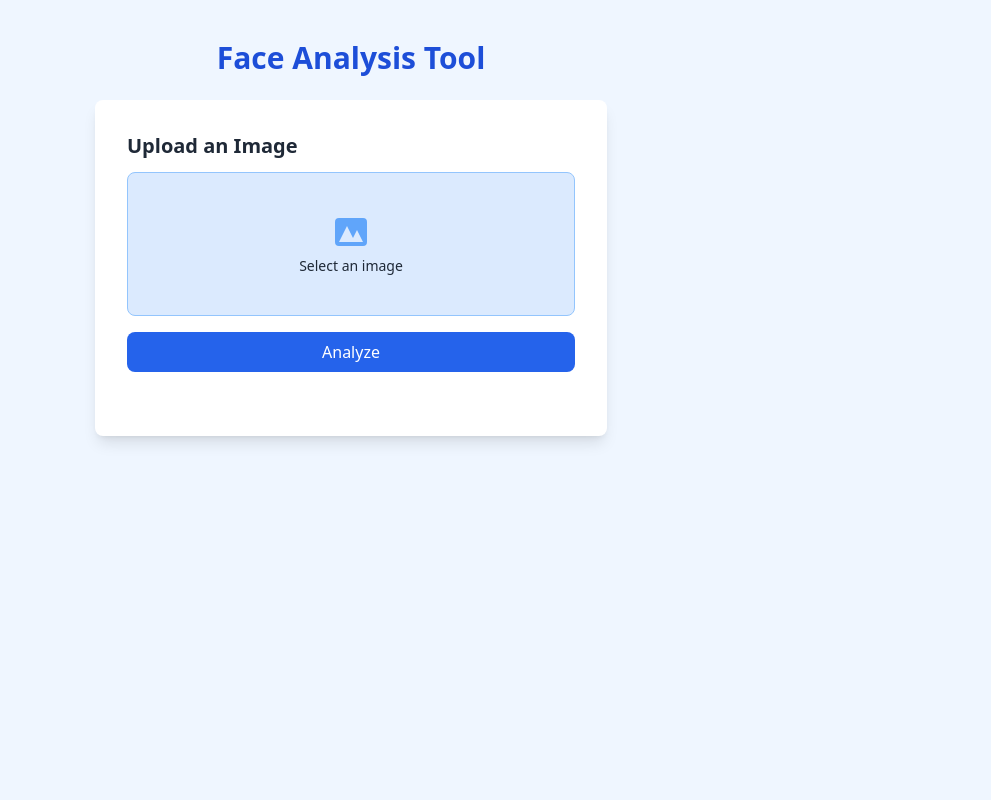
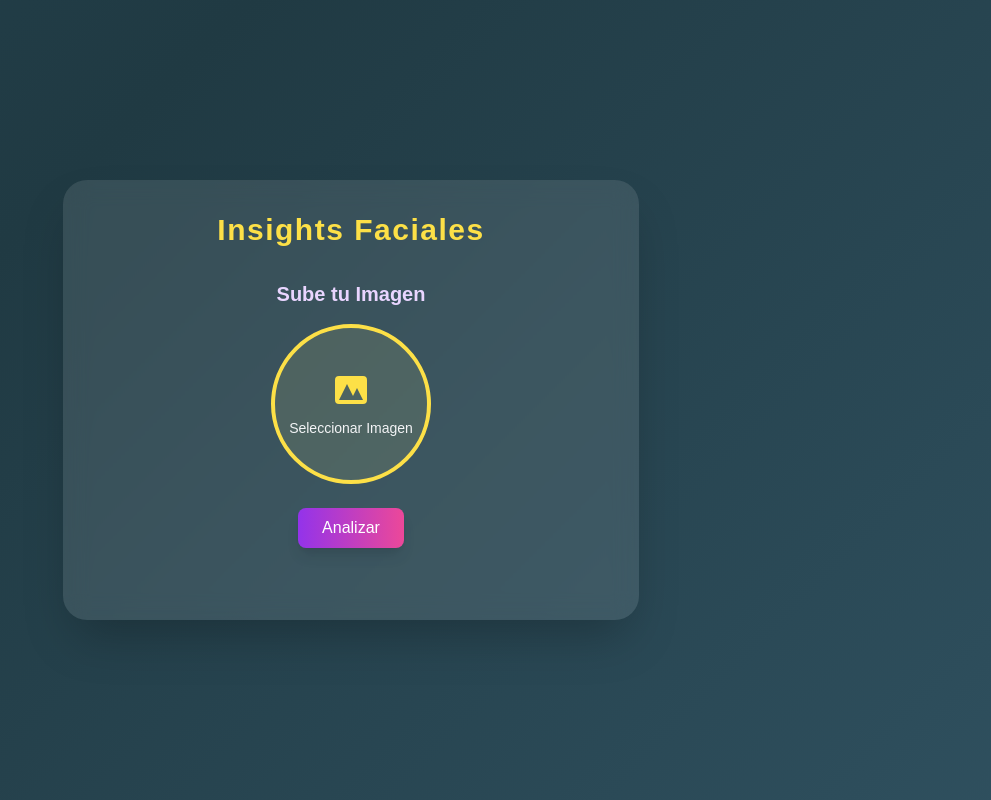
Before and after one commit to ANAFRAN82/anafrancoemociones, a Flask app: page / in a window 1280 px wide. Shown: the whole page, without its empty margins (289-1280 px from the left). Run offline with Flask 2, Linux system fonts and the light colour scheme; some libraries are stand-ins or nearby versions.

Commit message:
Update index.html

```diff
--- a/emotion/templates/index.html
+++ b/emotion/templates/index.html
@@ -1,68 +1,77 @@
 <!DOCTYPE html>
-<html lang="en">
+<html lang="es">
 
 <head>
     <meta charset="UTF-8">
     <meta name="viewport" content="width=device-width, initial-scale=1.0">
-    <title>Face Analysis Tool</title>
+    <title>Insights Faciales</title>
     <script src="https://cdn.tailwindcss.com"></script>
     <script src="https://code.jquery.com/jquery-3.6.0.min.js"></script>
+    <style>
+        body {
+            background: linear-gradient(135deg, #0f2027, #2c5364, #203a43, #3a6073);
+            background-size: 400% 400%;
+            animation: gradientBackground 15s ease infinite;
+            font-family: 'Arial', sans-serif;
+        }
+
+        @keyframes gradientBackground {
+            0% { background-position: 0% 50%; }
+            50% { background-position: 100% 50%; }
+            100% { background-position: 0% 50%; }
+        }
+    </style>
 </head>
 
-<body class="bg-blue-50 min-h-screen text-gray-800">
+<body class="flex items-center justify-center min-h-screen text-gray-100">
 
-    <div class="container mx-auto px-6 py-10">
-        <h1 class="text-3xl font-semibold text-center mb-6 text-blue-700">Face Analysis Tool</h1>
+    <div class="max-w-xl w-full bg-white bg-opacity-10 rounded-3xl shadow-2xl p-8 backdrop-blur-md">
+        <h1 class="text-3xl font-bold text-center mb-8 text-yellow-300 tracking-wider">Insights Faciales</h1>
 
-        <div class="max-w-lg mx-auto bg-white rounded-lg shadow-lg p-8">
-            <!-- File Upload Section -->
-            <section class="mb-8">
-                <h2 class="text-xl font-semibold mb-3">Upload an Image</h2>
-                <form id="uploadForm" class="space-y-4">
-                    <label class="flex flex-col items-center justify-center w-full h-36 bg-blue-100 rounded-lg border border-blue-300 hover:bg-blue-200 cursor-pointer">
+        <section class="mb-10 text-center">
+            <h2 class="text-xl font-semibold mb-4 text-purple-200">Sube tu Imagen</h2>
+            <form id="uploadForm" class="flex flex-col items-center">
+                <label class="flex flex-col items-center justify-center w-40 h-40 bg-opacity-10 bg-yellow-200 rounded-full border-4 border-yellow-300 hover:border-yellow-400 transition ease-in-out duration-200 cursor-pointer">
                     <div class="flex flex-col items-center">
-                            <svg xmlns="http://www.w3.org/2000/svg" class="w-10 h-10 text-blue-400" fill="currentColor" viewBox="0 0 20 20">
+                        <svg xmlns="http://www.w3.org/2000/svg" class="w-10 h-10 text-yellow-300" fill="currentColor" viewBox="0 0 20 20">
                             <path fill-rule="evenodd" d="M4 3a2 2 0 00-2 2v10a2 2 0 002 2h12a2 2 0 002-2V5a2 2 0 00-2-2H4zm12 12H4l4-8 3 6 2-4 3 6z" clip-rule="evenodd" />
                         </svg>
-                            <p class="text-sm mt-1">Select an image</p>
+                        <p class="mt-2 text-sm">Seleccionar Imagen</p>
                     </div>
                     <input type="file" class="hidden" name="file" accept=".jpg,.jpeg,.png" />
                 </label>
-                    <button type="submit" class="w-full bg-blue-600 text-white py-2 rounded-lg hover:bg-blue-700">Analyze</button>
+                <button type="submit" class="mt-6 bg-gradient-to-r from-purple-600 to-pink-500 px-6 py-2 rounded-lg shadow-lg hover:scale-105 transform transition text-white">Analizar</button>
             </form>
         </section>
 
-            <!-- Results Section -->
         <section id="results" class="hidden">
-                <h2 class="text-xl font-semibold mb-3">Analysis Results</h2>
-                <div class="rounded-lg overflow-hidden">
-                    <img id="resultImage" class="w-full h-auto" src="" alt="Analysis Result">
+            <h2 class="text-xl font-semibold mb-4 text-purple-200">Resultado del Análisis</h2>
+            <div class="relative rounded-lg overflow-hidden bg-gray-800 bg-opacity-20 p-4">
+                <img id="resultImage" class="w-full h-auto rounded-lg border-2 border-purple-300" src="" alt="Resultado del Análisis">
             </div>
         </section>
 
-            <!-- Loading Indicator -->
         <section id="loading" class="hidden text-center my-4">
-                <div class="animate-spin rounded-full h-10 w-10 border-t-4 border-blue-500"></div>
+            <div class="animate-spin rounded-full h-12 w-12 border-t-4 border-yellow-400"></div>
+            <p class="mt-2 text-yellow-200 text-sm">Analizando...</p>
         </section>
 
-            <!-- Error Display -->
-            <section id="error" class="hidden mt-4 p-3 bg-red-100 border border-red-300 text-red-600 rounded-lg">
+        <section id="error" class="hidden mt-4 p-3 bg-red-600 bg-opacity-80 border border-red-300 text-white rounded-lg text-center">
+            <p>Ocurrió un error. Por favor, inténtalo nuevamente.</p>
         </section>
 
-            <!-- Existing Images Section -->
         {% if images %}
-            <section class="mt-8">
-                <h2 class="text-xl font-semibold mb-3">Previous Uploads</h2>
-                <div class="grid grid-cols-2 gap-4">
+        <section class="mt-10">
+            <h2 class="text-xl font-semibold mb-3 text-yellow-200">Subidas Anteriores</h2>
+            <div class="grid grid-cols-3 gap-4">
                 {% for image in images %}
                 <div class="relative group">
-                        <img src="{{ url_for('static', filename='uploads/' + image) }}" alt="{{ image }}" class="w-full h-24 object-cover rounded-lg cursor-pointer" onclick="analyzeExisting('{{ image }}')">
+                    <img src="{{ url_for('static', filename='uploads/' + image) }}" alt="{{ image }}" class="w-full h-24 object-cover rounded-lg transform hover:scale-105 transition" onclick="analyzeExisting('{{ image }}')">
                 </div>
                 {% endfor %}
             </div>
         </section>
         {% endif %}
-        </div>
     </div>
 
     <script>
@@ -94,7 +103,7 @@
                     },
                     error: function(xhr) {
                         hideLoading();
-                        $('#error').removeClass('hidden').text(xhr.responseJSON?.error || 'An error occurred');
+                        $('#error').removeClass('hidden').text(xhr.responseJSON?.error || 'Ocurrió un error');
                     }
                 });
             });
@@ -117,10 +126,11 @@
                 },
                 error: function(xhr) {
                     hideLoading();
-                    $('#error').removeClass('hidden').text(xhr.responseJSON?.error || 'An error occurred');
+                    $('#error').removeClass('hidden').text(xhr.responseJSON?.error || 'Ocurrió un error');
                 }
             });
         }
     </script>
 </body>
+
 </html>
```
Lines whose indentation alone changed are shown as unchanged.
